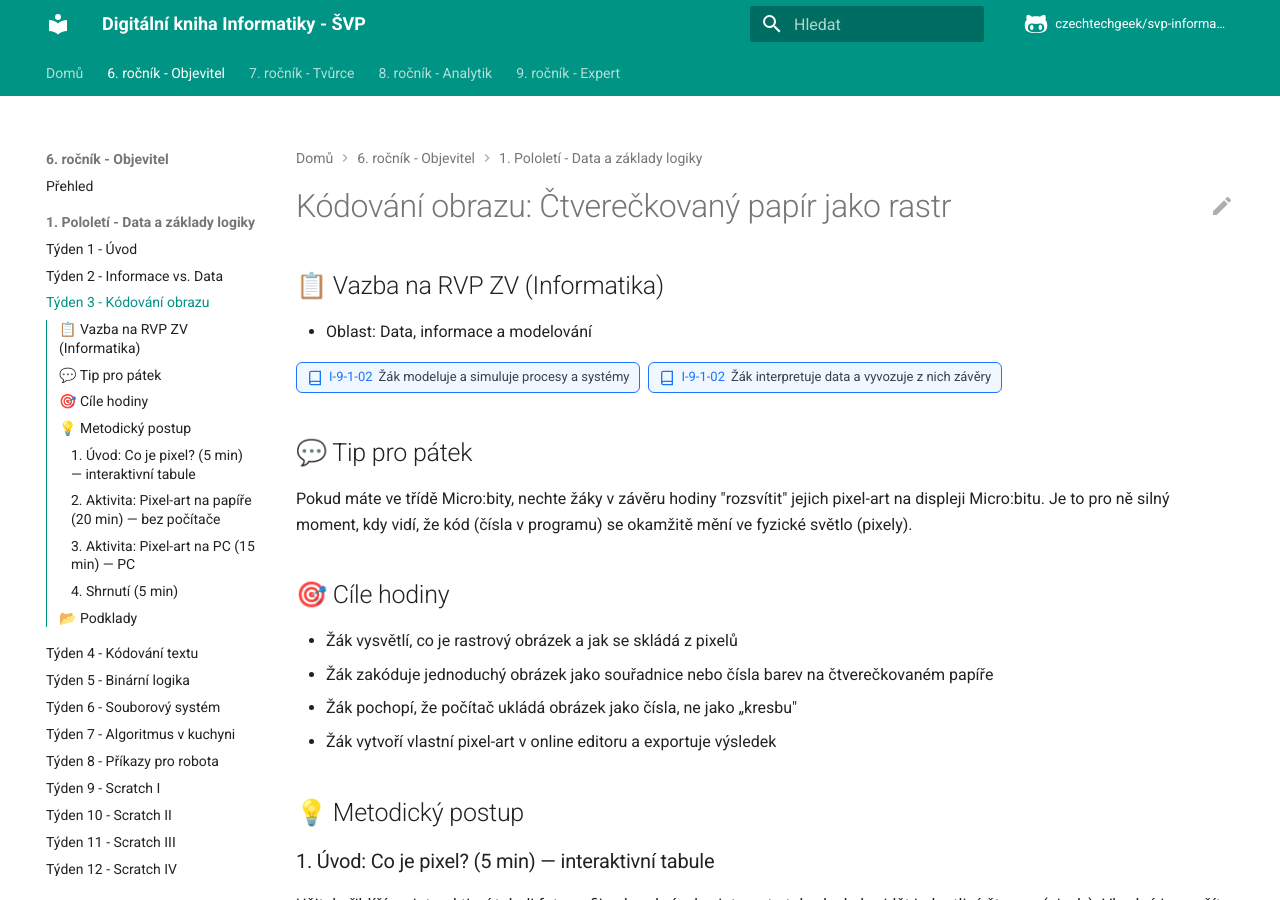
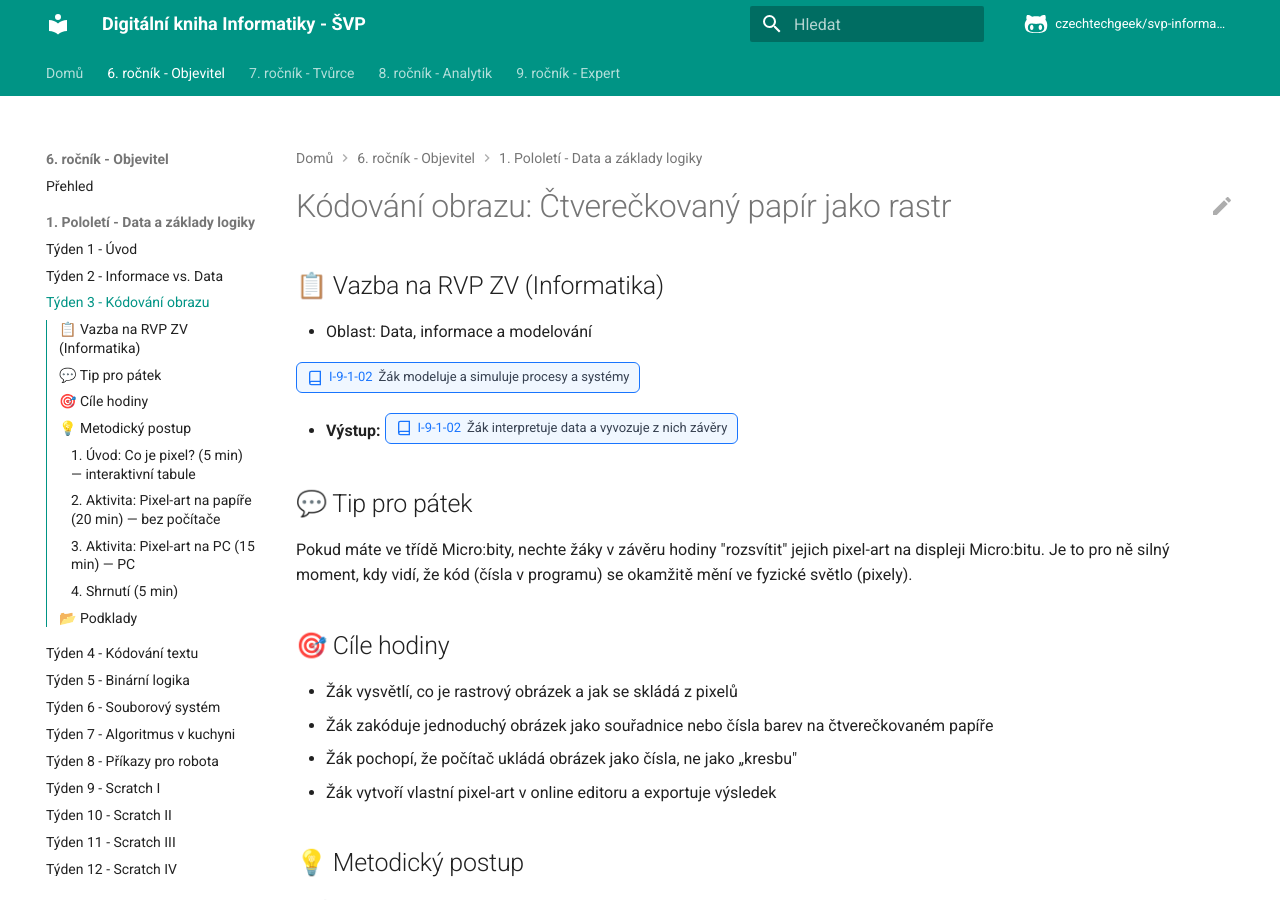
Before and after one commit to czechtechgeek/svp-informatika, an MkDocs documentation site: the page built from docs/6-rocnik/tyden-03.md, in a window 1280 px wide and 900 px high. Built offline with MkDocs 1.6.1 and Material for MkDocs 9.7.7, drawn with Linux system fonts in a browser that asks for light colours; comment, search, counter and statistics services are not loaded.

Commit message:
fix space

```diff
--- a/docs/6-rocnik/tyden-03.md
+++ b/docs/6-rocnik/tyden-03.md
@@ -3,7 +3,7 @@
 ## 📋 Vazba na RVP ZV (Informatika)
 - Oblast: Data, informace a modelování
 <div class="curriculumTag" data-code="I-9-1-01" style="display: inline-flex; align-items: center; gap: 6px; cursor: pointer; padding: 4px 10px; background-color: #f0f7ff; border: 1px solid #1975FE; border-radius: 6px; font-size: 13px; margin: 2px 4px 2px 0; user-select: none;"><svg width="16" height="16" viewBox="0 0 24 24" fill="none" stroke="#1975FE" stroke-width="2"><path d="M4 19.5A2.5 2.5 0 0 1 6.5 17H20"/><path d="M6.5 2H20v20H6.5A2.5 2.5 0 0 1 4 19.5v-15A2.5 2.5 0 0 1 6.5 2z"/></svg><span style="color: #1975FE; font-weight: 500;">I-9-1-02</span><span style="color: #374151;">Žák modeluje a simuluje procesy a systémy</span></div>
-<div class="curriculumTag" data-code="I-9-1-02" style="display: inline-flex; align-items: center; gap: 6px; cursor: pointer; padding: 4px 10px; background-color: #f0f7ff; border: 1px solid #1975FE; border-radius: 6px; font-size: 13px; margin: 2px 4px 2px 0; user-select: none;"><svg width="16" height="16" viewBox="0 0 24 24" fill="none" stroke="#1975FE" stroke-width="2"><path d="M4 19.5A2.5 2.5 0 0 1 6.5 17H20"/><path d="M6.5 2H20v20H6.5A2.5 2.5 0 0 1 4 19.5v-15A2.5 2.5 0 0 1 6.5 2z"/></svg><span style="color: #1975FE; font-weight: 500;">I-9-1-02</span><span style="color: #374151;">Žák interpretuje data a vyvozuje z nich závěry</span></div>
+- **Výstup:**  <div class="curriculumTag" data-code="I-9-1-02" style="display: inline-flex; align-items: center; gap: 6px; cursor: pointer; padding: 4px 10px; background-color: #f0f7ff; border: 1px solid #1975FE; border-radius: 6px; font-size: 13px; margin: 2px 4px 2px 0; user-select: none;"><svg width="16" height="16" viewBox="0 0 24 24" fill="none" stroke="#1975FE" stroke-width="2"><path d="M4 19.5A2.5 2.5 0 0 1 6.5 17H20"/><path d="M6.5 2H20v20H6.5A2.5 2.5 0 0 1 4 19.5v-15A2.5 2.5 0 0 1 6.5 2z"/></svg><span style="color: #1975FE; font-weight: 500;">I-9-1-02</span><span style="color: #374151;">Žák interpretuje data a vyvozuje z nich závěry</span></div>
 
 ## 💬 Tip pro pátek
 Pokud máte ve třídě Micro:bity, nechte žáky v závěru hodiny "rozsvítit" jejich pixel-art na displeji Micro:bitu. Je to pro ně silný moment, kdy vidí, že kód (čísla v programu) se okamžitě mění ve fyzické světlo (pixely).
```
